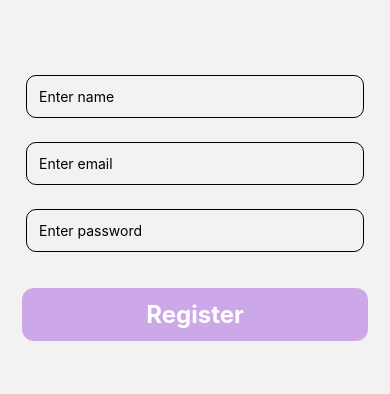
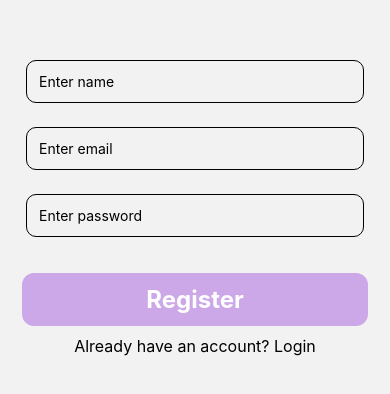
Before and after one commit to TheEagerLearner/StockMarketHub-FY, a React Native app: screen /Register in a window 390 px wide. Shown: the part 220-614 px from the top of the page. Built offline with nearby package versions, Linux system fonts and the light colour scheme.

Commit message:
Register and Login Screens added

```diff
--- a/src/screens/Authentication/Login.js
+++ b/src/screens/Authentication/Login.js
@@ -1,5 +1,6 @@
-import React from 'react';
-import {View,StyleSheet,Text} from 'react-native';
+import React,{useState,useEffect} from 'react';
+import {View,StyleSheet,Text,TouchableOpacity,KeyboardAvoidingView,TextInput} from 'react-native';
+import Button from '../../components/Button';
 
 const Login = ({navigation}) => {
 
@@ -97,6 +98,15 @@ const Login = ({navigation}) => {
                         storeData();
                     }}
                 />
+
+                <TouchableOpacity
+                    onPress={()=>{
+                        navigation.navigate('Register')
+                    }}
+                >
+                    <Text style={stylesheet.btm_text}>Don't have an account? Register</Text>
+                </TouchableOpacity>
+
             </View>
         </KeyboardAvoidingView>
     );
@@ -122,6 +132,11 @@ const stylesheet = StyleSheet.create({
     btn_style:{
         marginHorizontal:12,
         marginTop:24
+    },
+    btm_text:{
+        textAlign:'center',
+        marginTop:10,
+        fontSize:16
     }
 });
 
--- a/src/screens/Authentication/Register.js
+++ b/src/screens/Authentication/Register.js
@@ -1,5 +1,5 @@
 import React, { useEffect, useState } from 'react';
-import {View,StyleSheet,TextInput,KeyboardAvoidingView} from 'react-native';
+import {View,StyleSheet,TextInput,KeyboardAvoidingView,TouchableOpacity,Text} from 'react-native';
 import Button from '../../components/Button';
 import { AsyncStorage } from 'react-native';
 
@@ -105,6 +105,15 @@ const Register = ({navigation}) => {
                         storeData();
                     }}
                 />
+
+                <TouchableOpacity
+                    onPress={()=>{
+                        navigation.navigate('Login')
+                    }}
+                >
+                    <Text style={stylesheet.btm_text}>Already have an account? Login</Text>
+                </TouchableOpacity>
+
             </View>
         </KeyboardAvoidingView>
     );
@@ -130,6 +139,11 @@ const stylesheet = StyleSheet.create({
     btn_style:{
         marginHorizontal:12,
         marginTop:24
+    },
+    btm_text:{
+        textAlign:'center',
+        marginTop:10,
+        fontSize:16
     }
 });
 
```
